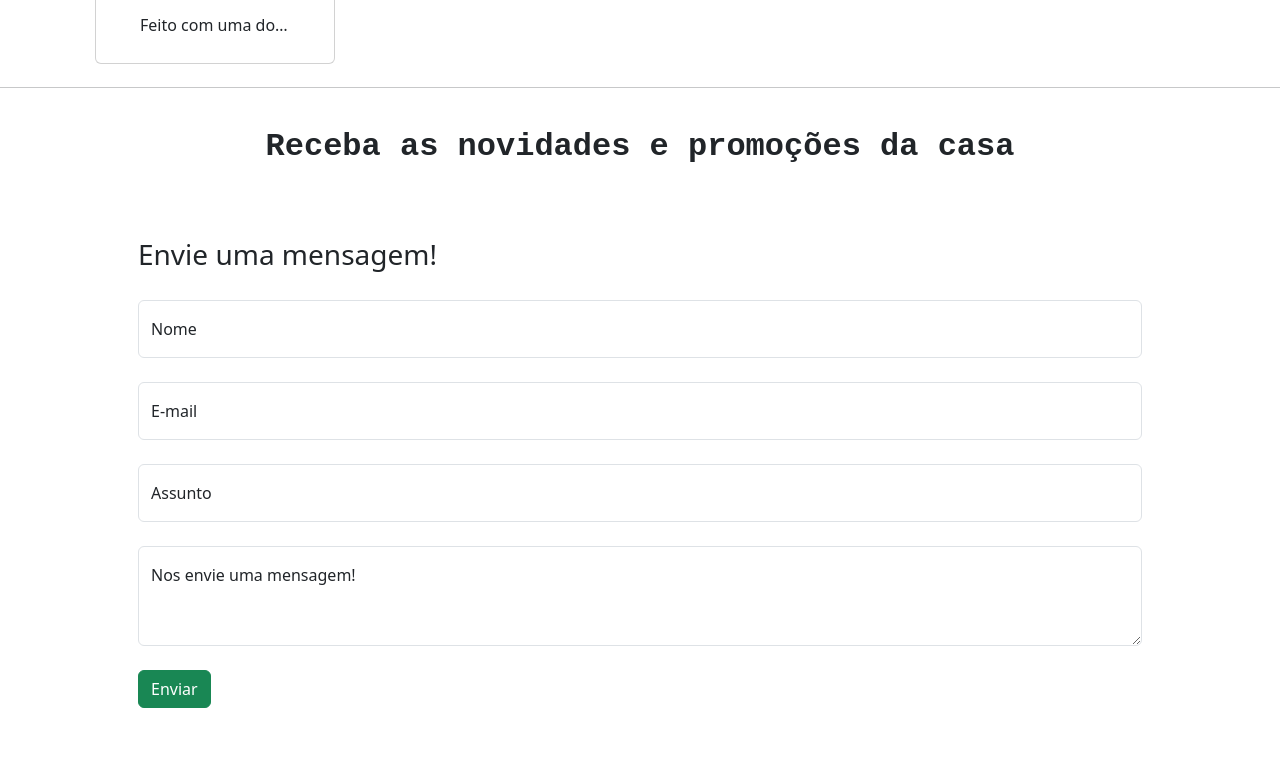
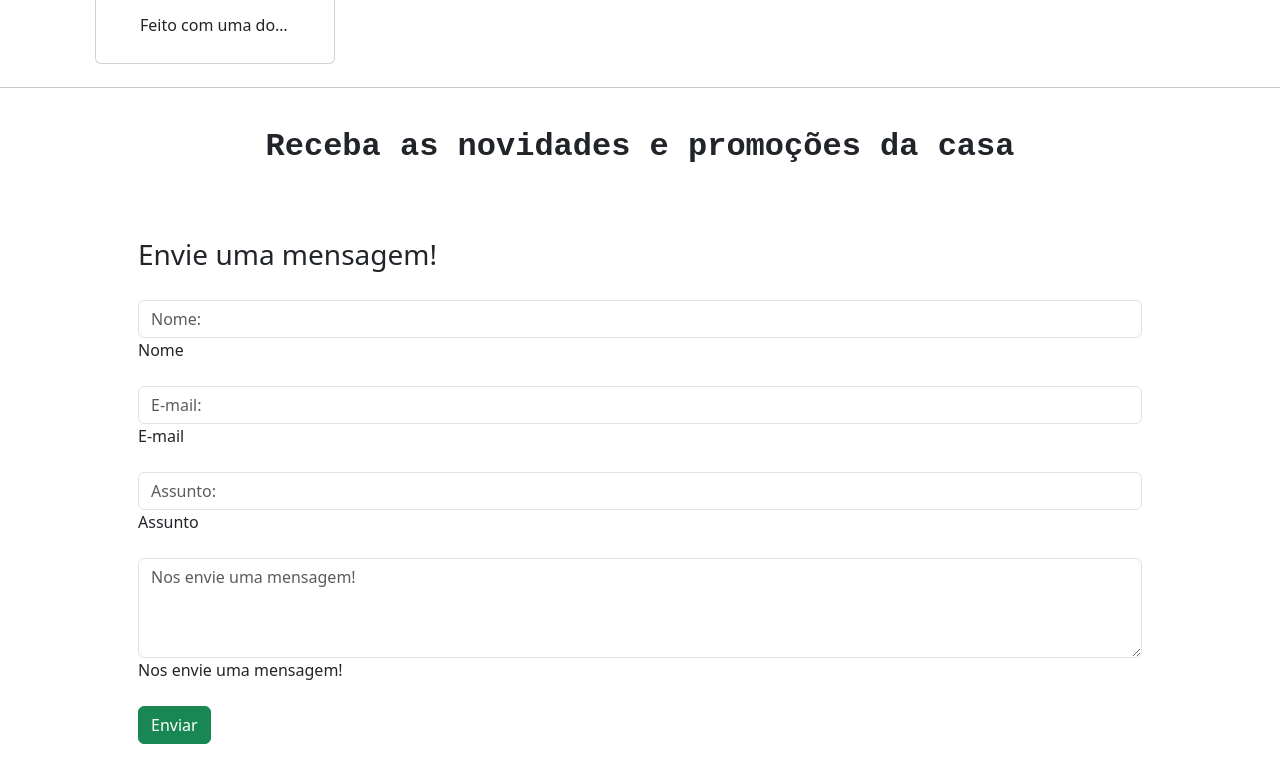
Before and after one commit to ludhill/Opapao_Padaria, an Angular app: page / in a window 1280 px wide. Shown: the part 2769-3551 px from the top of the page. Built offline with nearby package versions, Linux system fonts and the light colour scheme.

Commit message:
Att referente ao ng deploy: -add pages -- src/environments -- dist

```diff
--- a/angular.json
+++ b/angular.json
@@ -42,16 +42,22 @@
               "budgets": [
                 {
                   "type": "initial",
-                  "maximumWarning": "500kB",
-                  "maximumError": "1MB"
+                  "maximumWarning": "2mb",//500kB
+                  "maximumError": "5MB"//1MB
                 },
                 {
                   "type": "anyComponentStyle",
-                  "maximumWarning": "2kB",
-                  "maximumError": "4kB"
+                  "maximumWarning": "500kB",//2kB
+                  "maximumError": "1mb"//4kB
                 }
               ],
-              "outputHashing": "all"
+              "outputHashing": "all",
+              "fileReplacements": [
+                {
+                  "replace": "src/environments/environment.ts",
+                  "with": "src/environments/environment.prod.ts"
+                }
+              ]
             },
             "development": {
               "optimization": false,
--- a/src/app/_components/forms/forms.component.html
+++ b/src/app/_components/forms/forms.component.html
@@ -10,7 +10,7 @@
         <form class="row g-3 needs-validation m-0 m-lg-5 my-5" action="enviar.php" method="POST">
           <h3> Envie uma mensagem! </h3>
           <div class="col-12 col-lg-6 py-1">
-            <div class="form-floating">
+            <div class="">
               <input type="text" class="form-control" id="floatingNome" placeholder="Nome:" name="nome" required="">
               <label for="floatingNome">Nome</label>
               <div class="invalid-feedback">
@@ -19,7 +19,7 @@
             </div>
           </div>
           <div class="col-12 col-lg-6 py-1">
-            <div class="form-floating">
+            <div class="">
               <input type="email" class="form-control" id="floatingEmail" placeholder="E-mail:" name="email" required="">
               <label for="floatingEmail">E-mail</label>
               <div class="invalid-feedback">
@@ -28,7 +28,7 @@
             </div>
           </div>
           <div class="col-12 py-1">
-            <div class="form-floating">
+            <div class="">
               <input type="text" class="form-control" id="floatingAssunto" placeholder="Assunto:" name="assunto" required="">
               <label for="floatingAssunto">Assunto</label>
               <div class="invalid-feedback">
@@ -37,7 +37,7 @@
             </div>
           </div>
           <div class="col-12 py-1">
-            <div class="form-floating">
+            <div class="">
               <textarea class="form-control" placeholder="Nos envie uma mensagem!" id="floatingTextarea" type="text" style="min-height: 100px" name="message" required=""></textarea>
               <label for="floatingTextarea">Nos envie uma mensagem!</label>
               <div class="invalid-feedback">
--- /dev/null
+++ b/src/environments/environment.prod.ts
@@ -0,0 +1,4 @@
+export const environment = {
+  production: true,
+  // Adicione aqui outras variáveis específicas para o ambiente de produção
+};
--- a/tsconfig.json
+++ b/tsconfig.json
@@ -15,7 +15,7 @@
     "sourceMap": true,
     "declaration": false,
     "experimentalDecorators": true,
-    "moduleResolution": "node",//bundle
+    "moduleResolution": "bundler",//bundle
     "importHelpers": true,
     "target": "ES2022",
     "module": "ES2022",
```
